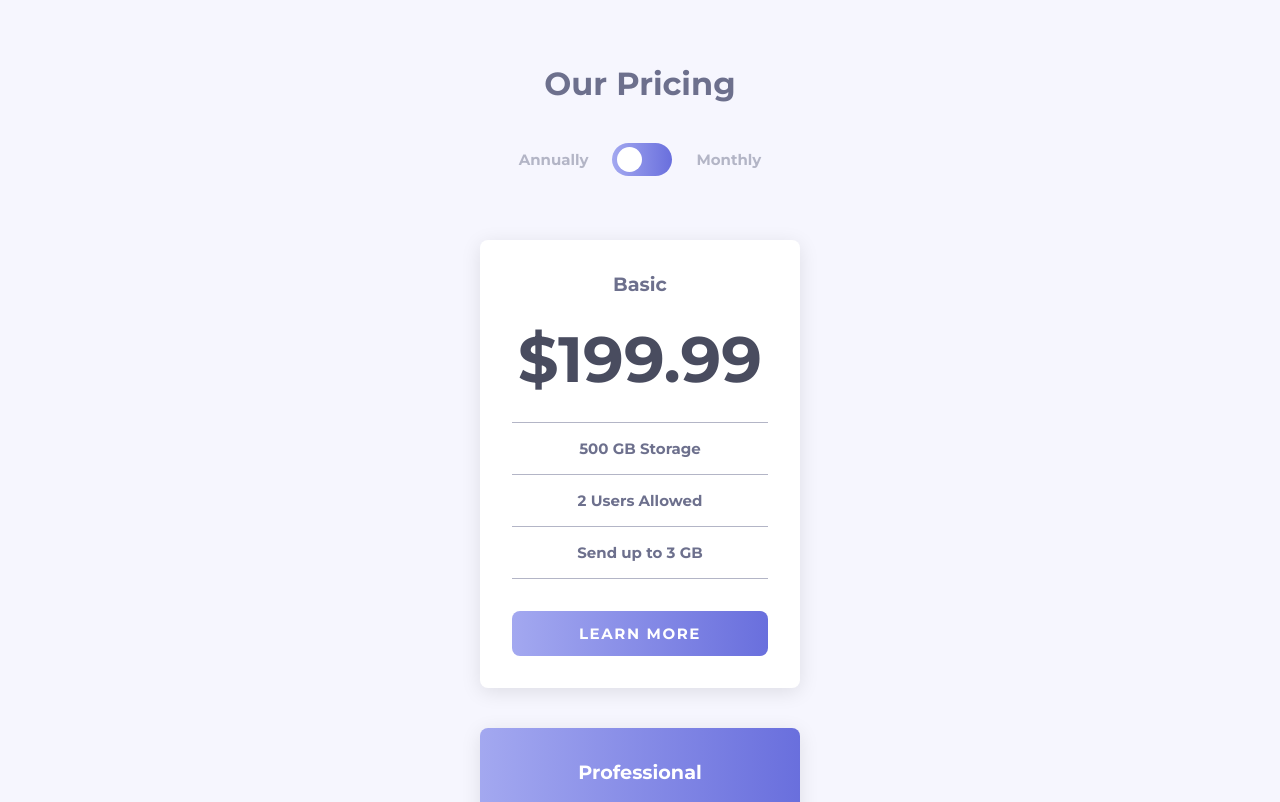
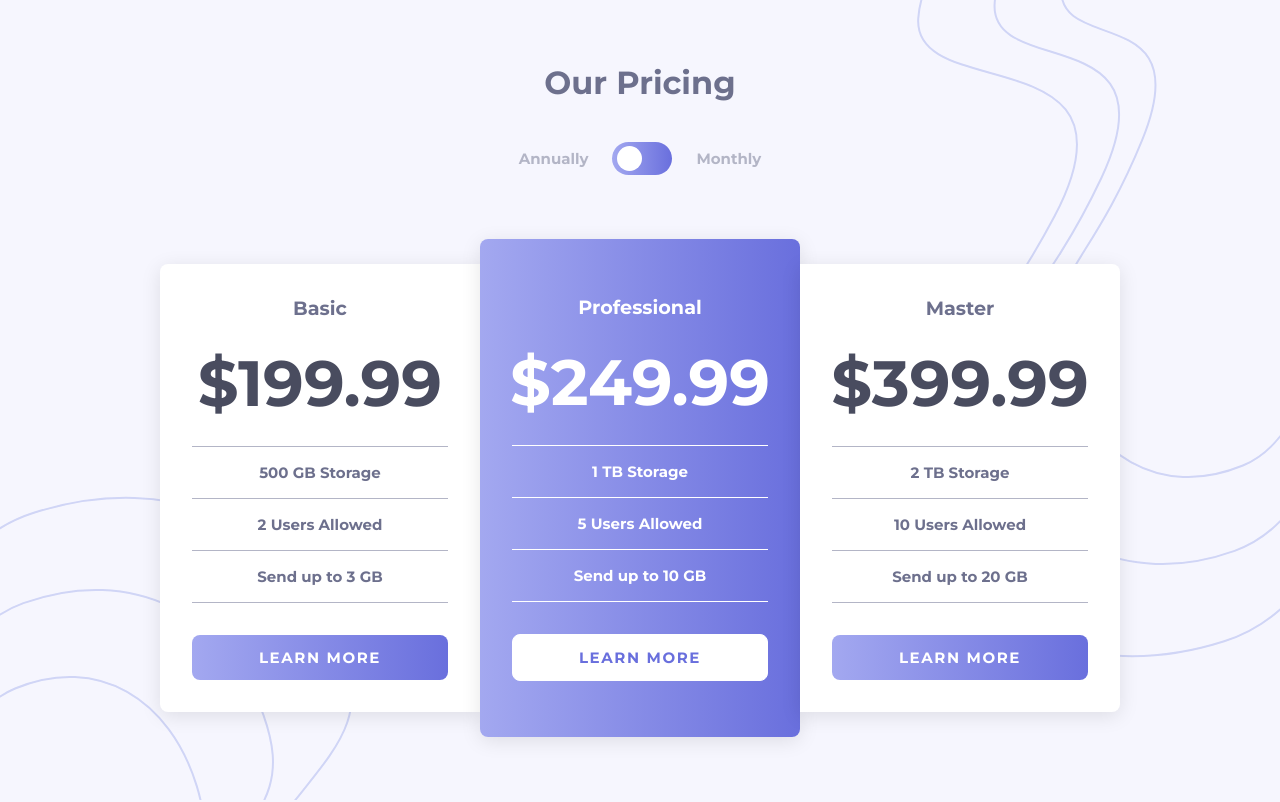
Before and after one commit to Remy349/pricing-component-with-toggle, a React (Vite) app: page / in a window 1280 px wide. Shown: the top 802 px of the page. Built offline with nearby package versions, Linux system fonts and the light colour scheme.

Commit message:
Project completed

```diff
--- a/src/scss/base/_base.scss
+++ b/src/scss/base/_base.scss
@@ -11,6 +11,18 @@
 body {
   font-family: 'Montserrat', sans-serif;
   background-color: c.$Very-Light-Grayish-Blue;
+  position: relative;
+
+  &::before {
+    content: '';
+    position: absolute;
+    width: 100%;
+    height: 100%;
+    background: url(/src/images/bg-top.svg) top -2rem right -10rem,
+      url(/src/images/bg-bottom.svg) bottom 0 left 0;
+    background-repeat: no-repeat;
+    z-index: -10;
+  }
 }
 
 a {
--- a/src/scss/page/_pricing.scss
+++ b/src/scss/page/_pricing.scss
@@ -3,8 +3,10 @@
 .pricing {
   display: flex;
   align-items: center;
+  justify-content: center;
   flex-direction: column;
   padding: 4rem 0 5rem;
+  min-height: 100vh;
 
   &__title {
     color: c.$Grayish-Blue;
--- /dev/null
+++ b/src/scss/page/_responsive.scss
@@ -0,0 +1,76 @@
+// WIDTH
+
+@media screen and (max-width: 340px) {
+  .pricing {
+    &__toggle {
+      column-gap: 1rem;
+    }
+
+    &__card {
+      width: 17rem;
+
+      &-price {
+        font-size: 3rem;
+      }
+    }
+  }
+}
+
+@media screen and (max-width: 300px) {
+  .pricing {
+    &__toggle {
+      column-gap: .75rem;
+    }
+
+    &__card {
+      width: 15rem;
+
+      &-price {
+        font-size: 2.8rem;
+      }
+    }
+  }
+}
+
+@media screen and (min-width: 1000px) {
+  body {
+    &::before {
+      background: url(/src/images/bg-top.svg) top 0 right 0,
+        url(/src/images/bg-bottom.svg) bottom 0 left 0;
+      background-repeat: no-repeat;
+    }
+  }
+
+  .pricing {
+    &__cards {
+      flex-direction: row;
+      align-items: center;
+    }
+
+    &__card {
+      &.basic {
+        border-top-right-radius: 0;
+        border-bottom-right-radius: 0;
+      }
+
+      &.master {
+        border-top-left-radius: 0;
+        border-bottom-left-radius: 0;
+      }
+
+      &.professional {
+        padding-top: 3.5rem;
+        padding-bottom: 3.5rem;
+        box-shadow: 0;
+      }
+    }
+  }
+}
+
+// HEIGHT
+
+@media screen and (min-height: 700px) {
+  .pricing {
+    padding: 0;
+  }
+}
--- a/src/scss/styles.scss
+++ b/src/scss/styles.scss
@@ -2,3 +2,5 @@
 @forward './base/base';
 // PRICING
 @forward './page/pricing';
+// RESPONSIVE DESIGN
+@forward './page/responsive';
```
Also changed, not shown: 2 other files (tests, documents, lock files or other folders).
